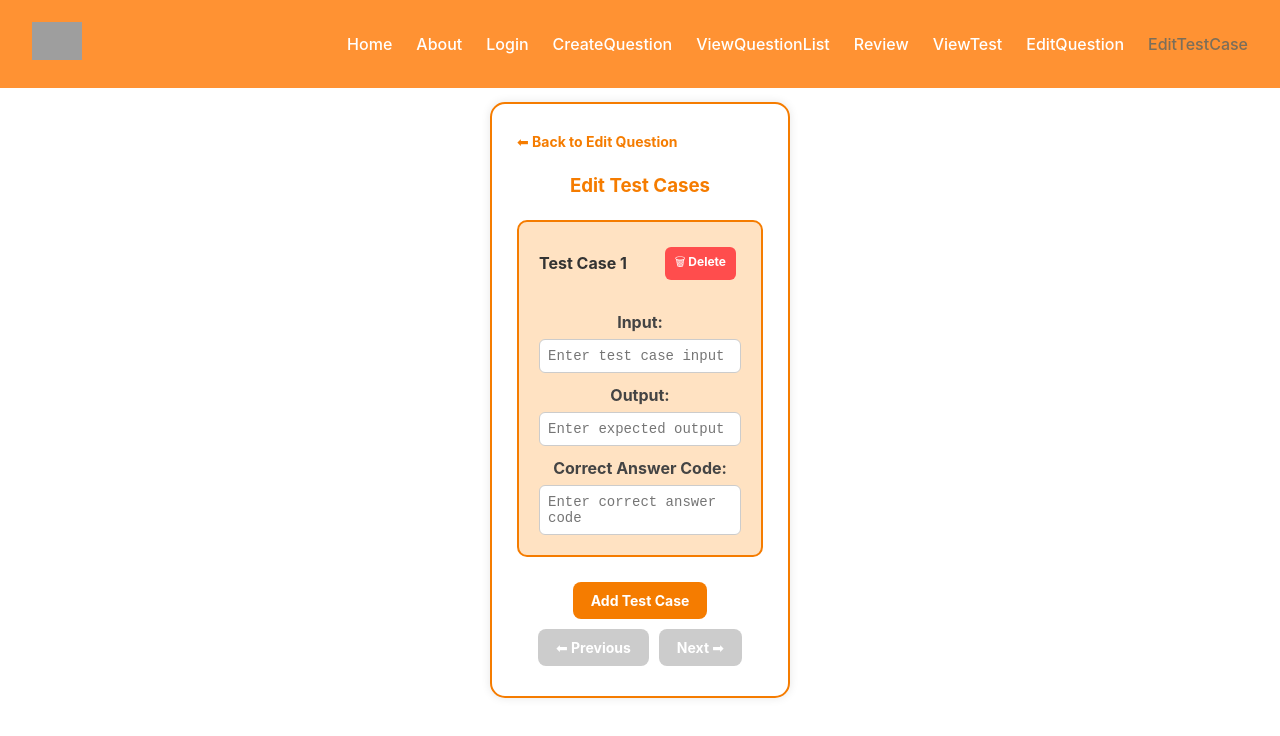
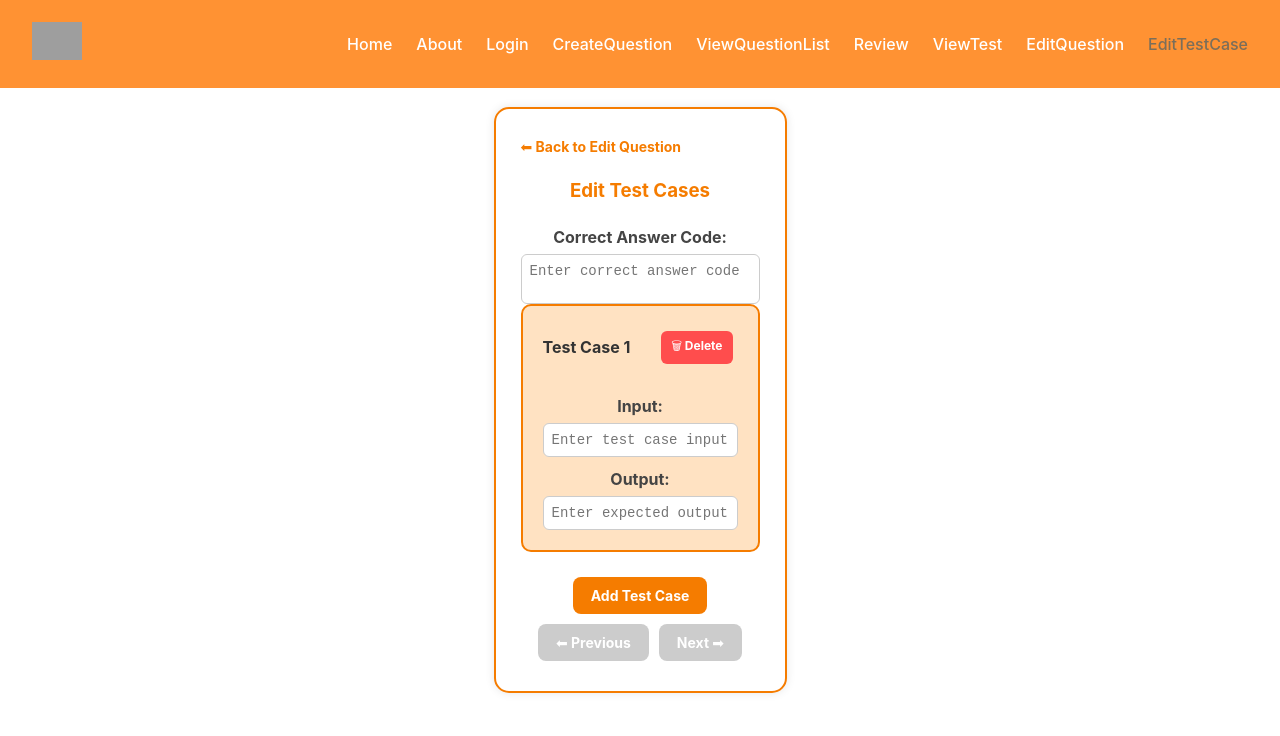
Before and after one commit to t1ww/SE65-Senior-project, a Vue app in the folder frontend/SE65-SENIOR-PROJECT/: page /edit-test-case in a window 1280 px wide. Shown: the top 736 px of the page. Built offline with nearby package versions, Linux system fonts and the light colour scheme; grey boxes are pictures that could not be loaded.

Commit message:
LocalStorage

```diff
--- a/frontend/SE65-SENIOR-PROJECT/src/pages/CreateQuestion.vue
+++ b/frontend/SE65-SENIOR-PROJECT/src/pages/CreateQuestion.vue
@@ -1,6 +1,8 @@
 <script setup lang="ts">
-import { reactive } from "vue";
+import { reactive, watch, onMounted } from "vue";
 import type { Question } from "@/types/types";
+
+const STORAGE_KEY = "questionData";
 
 const question = reactive<Question>({
   id: 0,
@@ -15,6 +17,24 @@ const question = reactive<Question>({
   estimatedRuntime: "",
   timeComplexity: "",
 });
+
+// Load from localStorage on mount
+onMounted(() => {
+  const saved = localStorage.getItem(STORAGE_KEY);
+  if (saved) {
+    const parsed = JSON.parse(saved);
+    Object.assign(question, parsed);
+  }
+});
+
+// Save to localStorage on change
+watch(
+  question,
+  (newVal) => {
+    localStorage.setItem(STORAGE_KEY, JSON.stringify(newVal));
+  },
+  { deep: true }
+);
 
 const submitQuestion = () => {
   console.log(question);
--- a/frontend/SE65-SENIOR-PROJECT/src/pages/EdittestCase.vue
+++ b/frontend/SE65-SENIOR-PROJECT/src/pages/EdittestCase.vue
@@ -2,15 +2,28 @@
 import { ref, computed, onMounted, watch } from "vue";
 
 const itemsPerPage = 2;
+
+const correctCode = ref("");
+
+// Load Correct Code
+const loadCorrectCode = () => {
+  const storedCorrectCode = localStorage.getItem("correctCode");
+  return storedCorrectCode ? storedCorrectCode : "";
+};
+
+// Save Correct Code
+const saveCorrectCode = () => {
+  localStorage.setItem("correctCode", correctCode.value);
+};
 
 // Load test cases from local storage or initialize
 const loadTestCases = () => {
   const storedTestCases = localStorage.getItem("testCases");
   if (storedTestCases) {
     const parsed = JSON.parse(storedTestCases);
-    return parsed.length > 0 ? parsed : [{ input: "", output: "", correctCode: "" }];
+    return parsed.length > 0 ? parsed : [{ input: "", output: ""}];
   }
-  return [{ input: "", output: "", correctCode: "" }];
+  return [{ input: "", output: "" }];
 };
 
 const saveTestCases = () => {
@@ -81,10 +94,19 @@ watch(
   { deep: true }
 );
 
+watch(
+  () => correctCode.value,
+  () => {
+    saveCorrectCode();
+  }
+);
+
 onMounted(() => {
   questionData.value.testCases = loadTestCases();
   currentPage.value = loadCurrentPage();
+  correctCode.value = loadCorrectCode();
 });
+
 </script>
 
 <template>
@@ -95,7 +117,13 @@ onMounted(() => {
       </div>
 
       <h3>Edit Test Cases</h3>
-
+      <div class="input-wrapper">
+            <label>Correct Answer Code:</label>
+            <textarea
+              v-model="correctCode"
+              placeholder="Enter correct answer code"
+            />
+          </div>
       <div class="test-case-list">
         <div
           v-for="(testCase, index) in paginatedTestCases"
@@ -115,14 +143,6 @@ onMounted(() => {
           <div class="input-wrapper">
             <label>Output:</label>
             <input v-model="testCase.output" placeholder="Enter expected output" />
-          </div>
-
-          <div class="input-wrapper">
-            <label>Correct Answer Code:</label>
-            <textarea
-              v-model="testCase.correctCode"
-              placeholder="Enter correct answer code"
-            />
           </div>
         </div>
       </div>
--- a/frontend/SE65-SENIOR-PROJECT/src/pages/TestCase.vue
+++ b/frontend/SE65-SENIOR-PROJECT/src/pages/TestCase.vue
@@ -8,13 +8,21 @@ const loadTestCases = () => {
   const storedTestCases = localStorage.getItem("testCases");
   if (storedTestCases) {
     const parsed = JSON.parse(storedTestCases);
-    return parsed.length > 0 ? parsed : [{ input: "", output: "", correctCode: "" }];
+    return parsed.length > 0 ? parsed : [{ input: "", output: "" }];
   }
-  return [{ input: "", output: "", correctCode: "" }];
+  return [{ input: "", output: "" }];
+};
+
+const loadCorrectCode = () => {
+  return localStorage.getItem("correctCode") || "";
 };
 
 const saveTestCases = () => {
   localStorage.setItem("testCases", JSON.stringify(questionData.value.testCases));
+};
+
+const saveCorrectCode = () => {
+  localStorage.setItem("correctCode", correctCode.value);
 };
 
 const loadCurrentPage = () => {
@@ -29,6 +37,8 @@ const saveCurrentPage = () => {
 const questionData = ref({
   testCases: loadTestCases(),
 });
+
+const correctCode = ref(loadCorrectCode());
 
 const currentPage = ref(loadCurrentPage());
 
@@ -53,7 +63,7 @@ const prevPage = () => {
 };
 
 const addTestCase = () => {
-  questionData.value.testCases.push({ input: "", output: "", correctCode: "" });
+  questionData.value.testCases.push({ input: "", output: "" });
   saveTestCases();
 
   if (questionData.value.testCases.length > (currentPage.value + 1) * itemsPerPage) {
@@ -81,8 +91,13 @@ watch(
   { deep: true }
 );
 
+watch(correctCode, () => {
+  saveCorrectCode();
+});
+
 onMounted(() => {
   questionData.value.testCases = loadTestCases();
+  correctCode.value = loadCorrectCode();
   currentPage.value = loadCurrentPage();
 });
 </script>
@@ -112,12 +127,12 @@ onMounted(() => {
             <label>Output:</label>
             <input v-model="testCase.output" placeholder="Enter expected output" />
           </div>
+        </div>
+      </div>
 
-          <div class="input-wrapper">
-            <label>Correct Answer Code:</label>
-            <textarea v-model="correctCode" placeholder="Enter correct answer code" />
-          </div>
-        </div>
+      <div class="input-wrapper">
+        <label>Correct Answer Code:</label>
+        <textarea v-model="correctCode" placeholder="Enter correct answer code"></textarea>
       </div>
 
       <div class="add-button">
```
